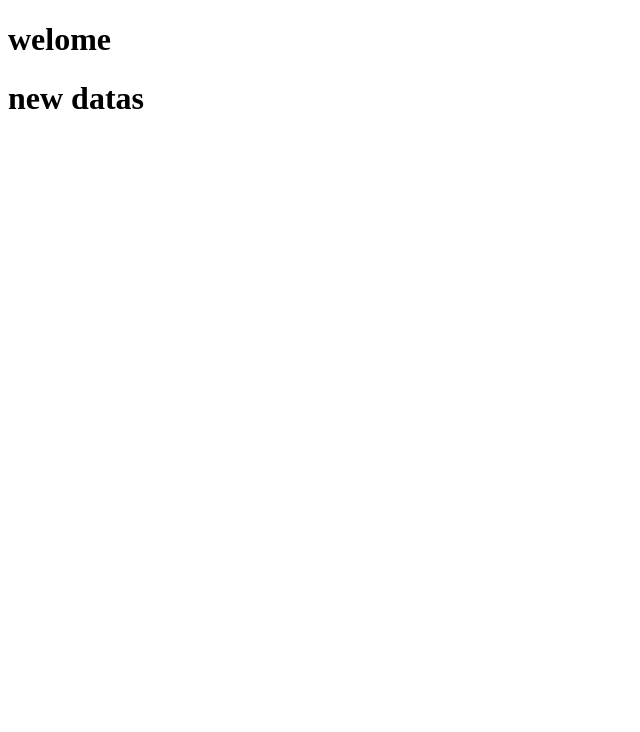
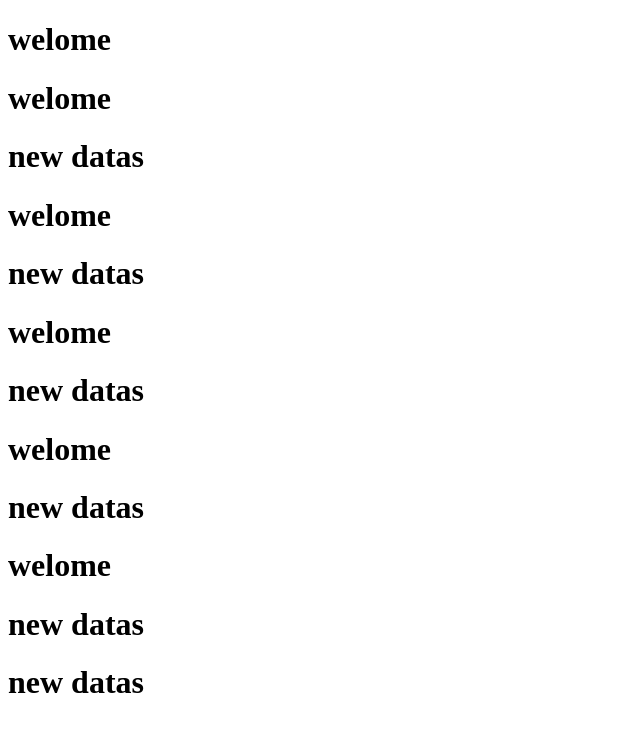
Before and after one commit to kailashchoudhary29/github-test, a plain HTML site: page index.html in a window 1280 px wide. Shown: the whole page, without its empty margins (0-640 px from the left). Drawn offline with Linux system fonts and the light colour scheme.

Commit message:
welcome to data

```diff
--- a/index.html
+++ b/index.html
@@ -9,7 +9,21 @@
 
 <body>
     <h1>welome</h1>
+    <h1>welome</h1>
 
+    <h1>new datas</h1>
+    <h1>welome</h1>
+
+    <h1>new datas</h1>
+    <h1>welome</h1>
+
+    <h1>new datas</h1>
+    <h1>welome</h1>
+
+    <h1>new datas</h1>
+    <h1>welome</h1>
+
+    <h1>new datas</h1>
     <h1>new datas</h1>
 </body>
 
```
